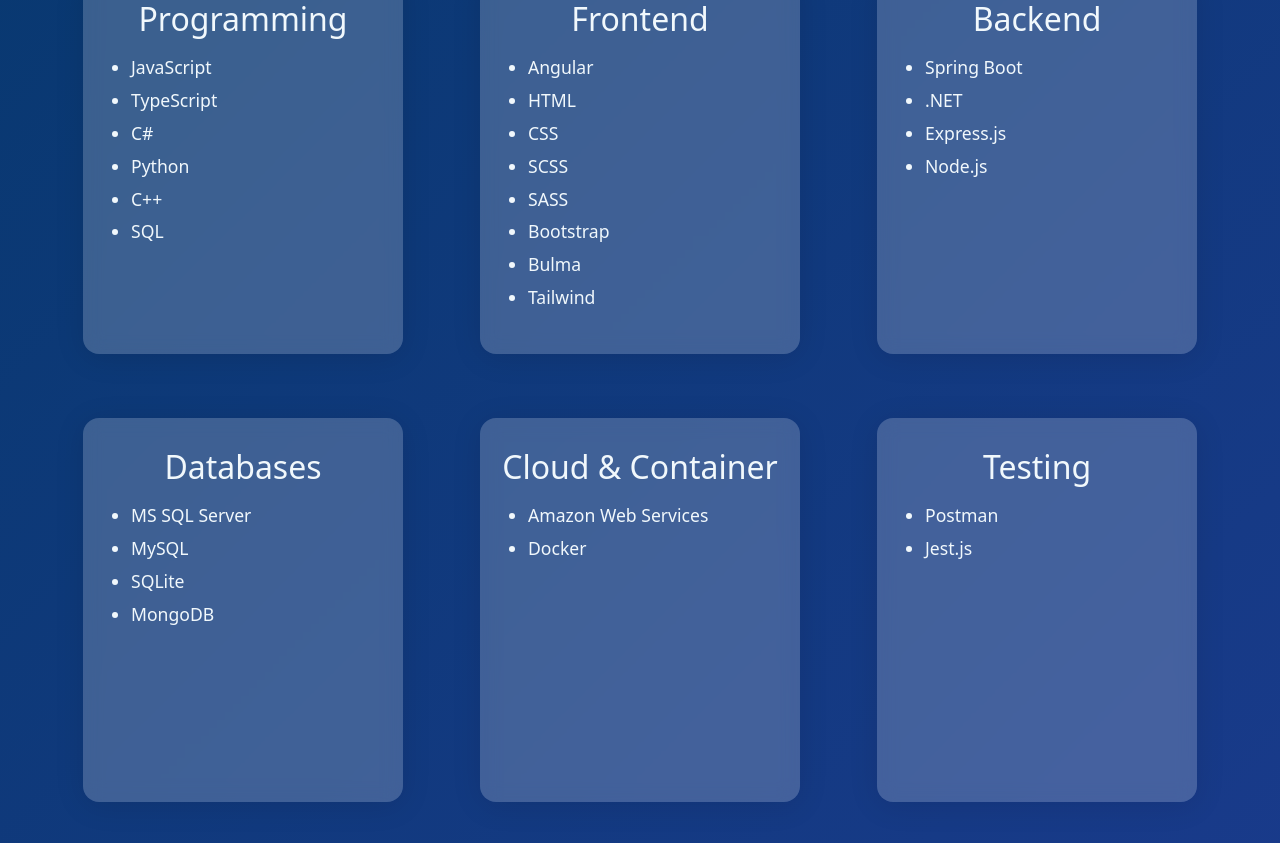
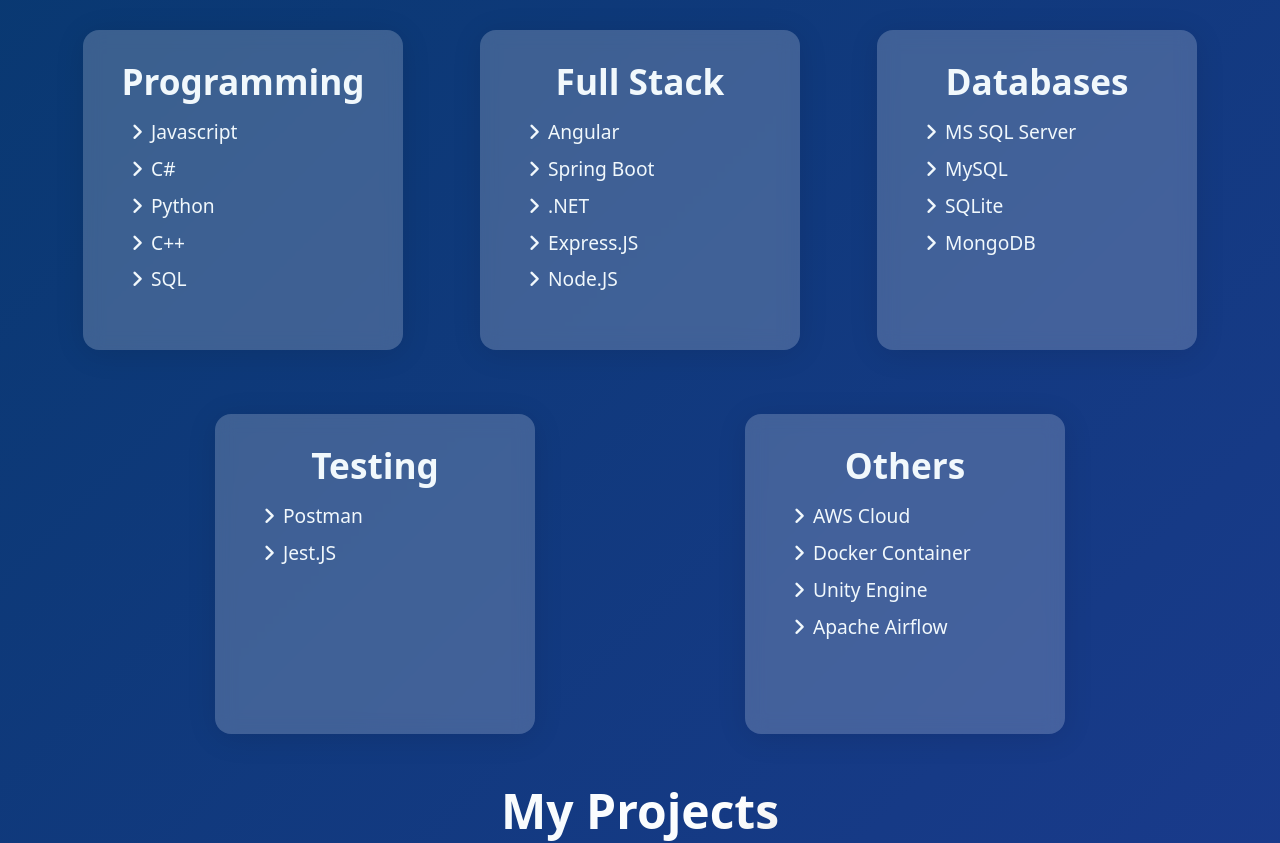
Before and after one commit to JMO3E/jmo-developer, an Angular app: page /joseph-marrero-ocasio/ in a window 1280 px wide. Shown: the part 1560-2403 px from the top of the page. Built offline with nearby package versions, Linux system fonts and the light colour scheme.

Commit message:
Fixing and Improving UI

```diff
--- a/package.json
+++ b/package.json
@@ -19,6 +19,7 @@
     "@angular/platform-browser-dynamic": "^18.2.0",
     "@angular/router": "^18.2.0",
     "@fortawesome/fontawesome-free": "^6.6.0",
+    "@popperjs/core": "^2.11.8",
     "bootstrap": "^5.3.3",
     "gh-pages": "^6.1.1",
     "path-to-regexp": "^0.1.10",
@@ -31,6 +32,7 @@
     "@angular-devkit/build-angular": "^18.2.3",
     "@angular/cli": "^18.2.3",
     "@angular/compiler-cli": "^18.2.0",
+    "@types/bootstrap": "^5.2.10",
     "@types/jasmine": "~5.1.0",
     "angular-cli-ghpages": "^2.0.1",
     "jasmine-core": "~5.2.0",
--- a/src/app/about-me/about-me.component.html
+++ b/src/app/about-me/about-me.component.html
@@ -1,11 +1,14 @@
 <section id="AboutMe" class="container-fluid d-flex justify-content-center aboutme-section">
-  <div class="aboutme-container">
+  <div class="container aboutme-container">
     <div class="text-center mb-3">
       <h1 class="pb-2 aboutme-title">Hi, my name is Joseph and I'm <span class="iam-element"></span></h1>
     </div>
-    <div class="paragraph-container">
+    <div class="container paragraph-container">
+      <p class="pb-2 paragraph">
+        I'm a developer with a solid foundation in programming and experience throughout the Software Development Life Cycle (SDLC). My journey as developer has led me to build software applications, video games, data pipelines and even to work in the cloud like Amazon Web Services (AWS).
+      </p>
       <p class="paragraph">
-        I'm a developer with a solid foundation in programming and experience throughout the Software Development Life Cycle (SDLC). My journey as developer has led me to build software applications, video games, data pipelines and even to work in the cloud like Amazon Web Services (AWS). As a problem-solving and detail-oriented individual, I'm always looking to improve systems to ensure the organization's operations are executed efficiently. Quick learner, adaptable, and committed to expanding my skills and knowledge to bring the best solutions for futures applications and professional growth.
+        As a problem-solving and detail-oriented individual, I'm always looking to improve systems to ensure the organization's operations are executed efficiently. Quick learner, adaptable, and committed to expanding my skills and knowledge to bring the best solutions for futures applications and professional growth.
       </p>
     </div>
   </div>
--- a/src/app/about-me/about-me.component.scss
+++ b/src/app/about-me/about-me.component.scss
@@ -6,10 +6,10 @@
 
   .aboutme-container {
     margin: 5rem;
-    width: 75%;
+    width: 80%;
 
     .aboutme-title {
-      font-size: 2rem;
+      //font-size: 2rem;
       background: linear-gradient(135deg,hsla(0,0%,100%,0) 56%,#acacab 98%), linear-gradient(25deg,#f1f8fc 23%,#fff 60%);
       -webkit-background-clip: text;
       -webkit-text-fill-color: transparent;
@@ -23,54 +23,30 @@
       }
     }
 
-    .paragraph-container {
-
     .paragraph {
       color: #f1f8fc;
-        font-size: 1.25rem;
+      font-size: 1.5rem;
       font-weight: 400;
       line-height: 1.25;
     }
   }
 }
-}
 
-/* (tablets, 768px and up) */
 @media only screen and (max-width: 600px) {
   .aboutme-section {
     .aboutme-container {
-      margin: 1rem;
+      margin: 1rem 0;
       padding: 2rem 0;
+      width: 90%;
 
       .aboutme-title {
-        font-size: 1.4rem;
+        font-weight: 600;
+        font-size: 1.6rem;
       }
 
-      .paragraph-container {
-
       .paragraph {
-          font-size: 1.1rem;
+        font-size: 1.2rem;
       }
     }
   }
 }
-}
-
-/* (tablets, 1068px and up) */
-@media only screen and (min-width: 1000px) {
-  .aboutme-section {
-    .aboutme-container {
-      width: 90%;
-      padding: 2rem 0;
-    }
-  }
-}
-
-/* (laptop, 1268px and up) */
-@media only screen and (max-width: 1200px) {
-  .aboutme-section {
-    .aboutme-container {
-      margin: 1rem;
-    }
-  }
-}
--- a/src/app/achievements/achievements.component.scss
+++ b/src/app/achievements/achievements.component.scss
@@ -54,17 +54,11 @@
 
       .card-info {
         margin: 3rem 0;
+        height: 3rem;
         .card-title {
           text-align: center;
-          font-size: 1.2rem;
-          font-weight: 500;
-        }
-
-        .card-paragraph {
-          color: #f1f8fc;
-          font-size: 1.1rem;
-          font-weight: 400;
-          line-height: 1.25;
+          font-size: 1.4rem;
+          font-weight: 600;
         }
       }
 
--- a/src/app/footer/footer.component.scss
+++ b/src/app/footer/footer.component.scss
@@ -37,6 +37,7 @@
           background-clip: text;
           -webkit-text-fill-color: transparent;
           font-size: 2rem;
+          text-rendering: optimizeLegibility;
         }
       }
 
@@ -61,10 +62,14 @@
 }
 
 @media only screen and (max-width: 600px) {
-  .copyright-container {
-    span {
-      font-weight: 800;
-      font-size: 2rem;
+  .footer-section {
+    .footer-container {
+      .copyright-container {
+        span {
+          font-weight: 700;
+          font-size: 1rem;
+        }
+      }
     }
   }
 }
--- a/src/app/skills/skills.component.html
+++ b/src/app/skills/skills.component.html
@@ -9,43 +9,56 @@
           <h1>Programming</h1>
         </div>
         <div class="skill-card-content">
-          <ul>
-            <li>JavaScript</li>
-            <li>TypeScript</li>
-            <li>C#</li>
-            <li>Python</li>
-            <li>C++</li>
-            <li>SQL</li>
+          <ul class="row row-cols-1 gap-2">
+            <li class="col">
+              <i class="fa-solid fa-angle-right pe-2"></i>
+              <span>Javascript</span>
+            </li>
+            <li class="col">
+              <i class="fa-solid fa-angle-right pe-2"></i>
+              <span>C#</span>
+            </li>
+            <li class="col">
+              <i class="fa-solid fa-angle-right pe-2"></i>
+              <span>Python</span>
+            </li>
+            <li class="col">
+              <i class="fa-solid fa-angle-right pe-2"></i>
+              <span>C++</span>
+            </li>
+            <li class="col">
+              <i class="fa-solid fa-angle-right pe-2"></i>
+              <span>SQL</span>
+            </li>
           </ul>
         </div>
       </div>
       <div class="col skill-card">
         <div class="skill-card-title">
-          <h1>Frontend</h1>
+          <h1>Full Stack</h1>
         </div>
         <div class="skill-card-content">
-          <ul>
-            <li>Angular</li>
-            <li>HTML</li>
-            <li>CSS</li>
-            <li>SCSS</li>
-            <li>SASS</li>
-            <li>Bootstrap</li>
-            <li>Bulma</li>
-            <li>Tailwind</li>
-          </ul>
-        </div>
-      </div>
-      <div class="col skill-card">
-        <div class="skill-card-title">
-          <h1>Backend</h1>
-        </div>
-        <div class="skill-card-content">
-          <ul>
-            <li>Spring Boot</li>
-            <li>.NET</li>
-            <li>Express.js</li>
-            <li>Node.js</li>
+          <ul class="row row-cols-1 gap-2">
+            <li class="col">
+              <i class="fa-solid fa-angle-right pe-2"></i>
+              <span>Angular</span>
+            </li>
+            <li class="col">
+              <i class="fa-solid fa-angle-right pe-2"></i>
+              <span>Spring Boot</span>
+            </li>
+            <li class="col">
+              <i class="fa-solid fa-angle-right pe-2"></i>
+              <span>.NET</span>
+            </li>
+            <li class="col">
+              <i class="fa-solid fa-angle-right pe-2"></i>
+              <span>Express.JS</span>
+            </li>
+            <li class="col">
+              <i class="fa-solid fa-angle-right pe-2"></i>
+              <span>Node.JS</span>
+            </li>
           </ul>
         </div>
       </div>
@@ -54,22 +67,23 @@
           <h1>Databases</h1>
         </div>
         <div class="skill-card-content">
-          <ul>
-            <li>MS SQL Server</li>
-            <li>MySQL</li>
-            <li>SQLite</li>
-            <li>MongoDB</li>
-          </ul>
-        </div>
-      </div>
-      <div class="col skill-card">
-        <div class="skill-card-title">
-          <h1>Cloud & Container</h1>
-        </div>
-        <div class="skill-card-content">
-          <ul>
-            <li>Amazon Web Services</li>
-            <li>Docker</li>
+          <ul class="row row-cols-1 gap-2">
+            <li class="col">
+              <i class="fa-solid fa-angle-right pe-2"></i>
+              <span>MS SQL Server</span>
+            </li>
+            <li class="col">
+              <i class="fa-solid fa-angle-right pe-2"></i>
+              <span>MySQL</span>
+            </li>
+            <li class="col">
+              <i class="fa-solid fa-angle-right pe-2"></i>
+              <span>SQLite</span>
+            </li>
+            <li class="col">
+              <i class="fa-solid fa-angle-right pe-2"></i>
+              <span>MongoDB</span>
+            </li>
           </ul>
         </div>
       </div>
@@ -78,9 +92,40 @@
           <h1>Testing</h1>
         </div>
         <div class="skill-card-content">
-          <ul>
-            <li>Postman</li>
-            <li>Jest.js</li>
+          <ul class="row row-cols-1 gap-2">
+            <li class="col">
+              <i class="fa-solid fa-angle-right pe-2"></i>
+              <span>Postman</span>
+            </li>
+            <li class="col">
+              <i class="fa-solid fa-angle-right pe-2"></i>
+              <span>Jest.JS</span>
+            </li>
+          </ul>
+        </div>
+      </div>
+      <div class="col skill-card">
+        <div class="skill-card-title">
+          <h1>Others</h1>
+        </div>
+        <div class="skill-card-content">
+          <ul class="row row-cols-1 gap-2">
+            <li class="col">
+              <i class="fa-solid fa-angle-right pe-2"></i>
+              <span>AWS Cloud</span>
+            </li>
+            <li class="col">
+              <i class="fa-solid fa-angle-right pe-2"></i>
+              <span>Docker Container</span>
+            </li>
+            <li class="col">
+              <i class="fa-solid fa-angle-right pe-2"></i>
+              <span>Unity Engine</span>
+            </li>
+            <li class="col">
+              <i class="fa-solid fa-angle-right pe-2"></i>
+              <span>Apache Airflow</span>
+            </li>
           </ul>
         </div>
       </div>
--- a/src/app/skills/skills.component.scss
+++ b/src/app/skills/skills.component.scss
@@ -20,7 +20,7 @@
 
   .skill-card {
     width: 20rem;
-    height: 24rem;
+    height: 20rem;
 
     background: rgba(255, 255, 255, 0.2);
     box-shadow: 0 4px 30px rgba(0, 0, 0, 0.1);
@@ -40,27 +40,46 @@
       text-align: center;
       margin-top: 1rem;
       margin-bottom: 1rem;
-      font-weight: 300;
 
       h1 {
-        font-size: 2rem;
+        font-size: 2.2rem;
+        font-weight: 600;
       }
     }
 
     .skill-card-content {
-      font-size: 1.1rem;
-      font-weight: 100;
+      font-size: 1.2rem;
+      font-weight: 400;
 
       li {
-        padding-bottom: 0.4rem;
+        // width: 60%;
+        // margin: 0 auto;
+        // margin-bottom: 1rem;
+        list-style-type:none;
+        // display: flex;
+        // background-color: rgb(5, 6, 45);
+        // border: 0;
+        // border-radius: 0.5rem;
+        // box-shadow: rgba(151, 65, 252, 0.2) 0 15px 30px -5px;
+
+        //justify-content: space-evenly;
+        //justify-items: center;
+        //align-content: space-evenly;
+        // align-items: center;
+        // font-size: 1.2rem;
+
+        .icon-images {
+          width: 2.2rem;
+        }
       }
+
     }
   }
-
   .skill-card:hover{
     transform: scale(1.05) translateZ(0);
   }
 }
+
 
 @media only screen and (max-width: 600px) {
   .skills-title{
--- a/src/app/skills/skills.component.ts
+++ b/src/app/skills/skills.component.ts
@@ -5,8 +5,6 @@ import { Component } from '@angular/core';
   standalone: true,
   imports: [],
   templateUrl: './skills.component.html',
-  styleUrl: './skills.component.scss'
+  styleUrl: './skills.component.scss',
 })
-export class SkillsComponent {
-
-}
+export class SkillsComponent {}
```
Also changed, not shown: 1 other file (tests, documents, lock files or other folders). Lines whose indentation alone changed are shown as unchanged.
